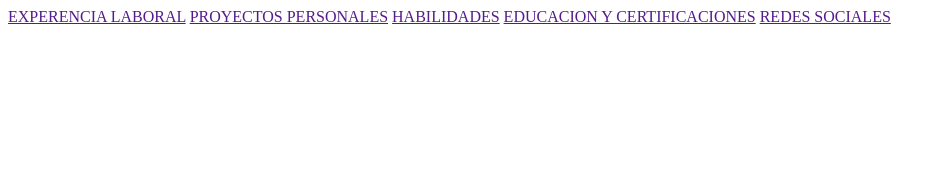
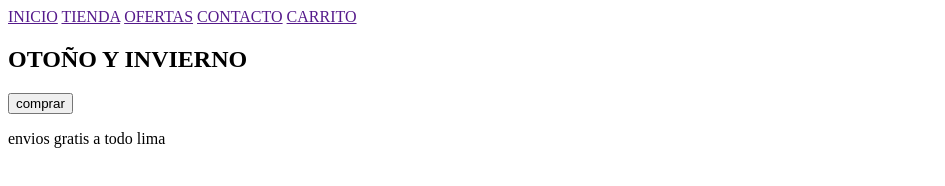
Before and after one commit to marco27-glitch/portafolio-pagina, a plain HTML site: page index.html in a window 1280 px wide. Shown: the whole page, without its empty margins (0-945 px from the left). Drawn offline with Linux system fonts and the light colour scheme.

Commit message:
cuarto commit

```diff
--- a/index.html
+++ b/index.html
@@ -8,18 +8,31 @@
 </head>
 <body>
     <!--primer bloque-barra de navegacíón-->
-    <div>
-        <nav>
-            <a href="">EXPERENCIA LABORAL</a>
-            <a href="">PROYECTOS PERSONALES</a>
-            <a href="">HABILIDADES</a>
-            <a href="">EDUCACION Y CERTIFICACIONES</a>
-            <a href="">REDES SOCIALES</a>
-        </nav>
+    <section>
+        <div>
+            <nav>
+                <a href="">INICIO</a>
+                <a href="">TIENDA</a>
+                <a href="">OFERTAS</a>
+                <a href="">CONTACTO</a>
+                <a href="">CARRITO</a>
+            </nav>
+        </div>
+    </section>
 
+    <!--segundo bloque-cara de la pagina-->
+    <section>
+        <div>
+            <h2>OTOÑO Y INVIERNO</h2>
+            <button>comprar</button>
+            <p>envios gratis a todo lima</p>
+        </div>
+    </section>
+    <!--tercer bloque de la pagina -->
+    <section>
+        <div>
 
-
-
-    </div>
+        </div>
+    </section>
 </body>
 </html>
```
